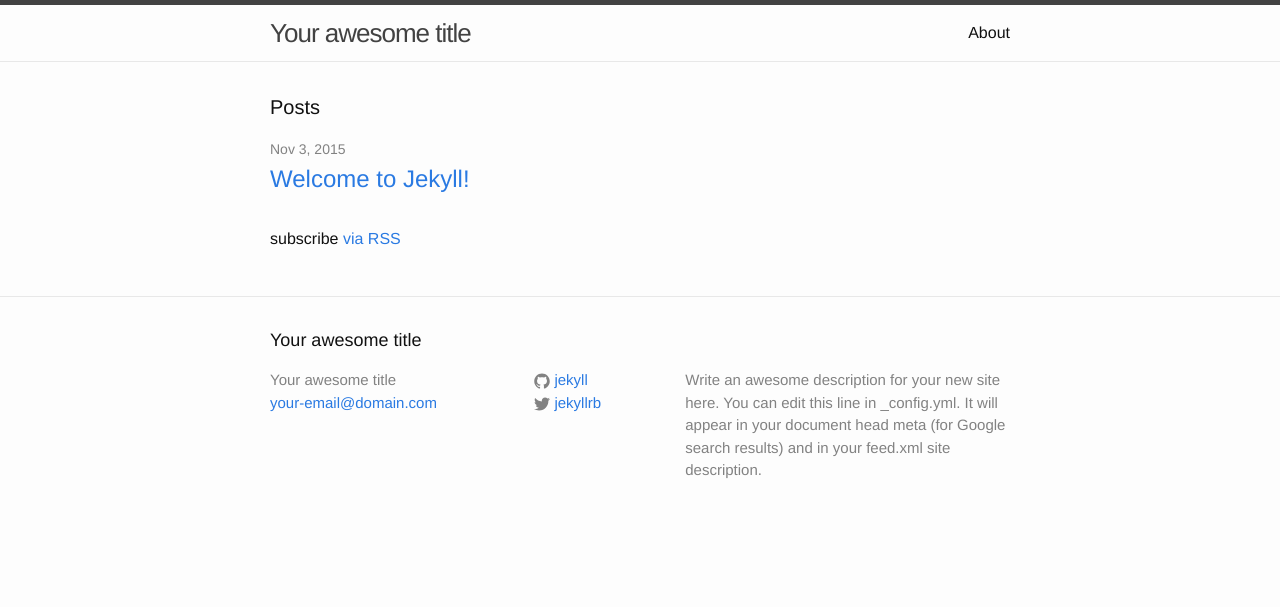
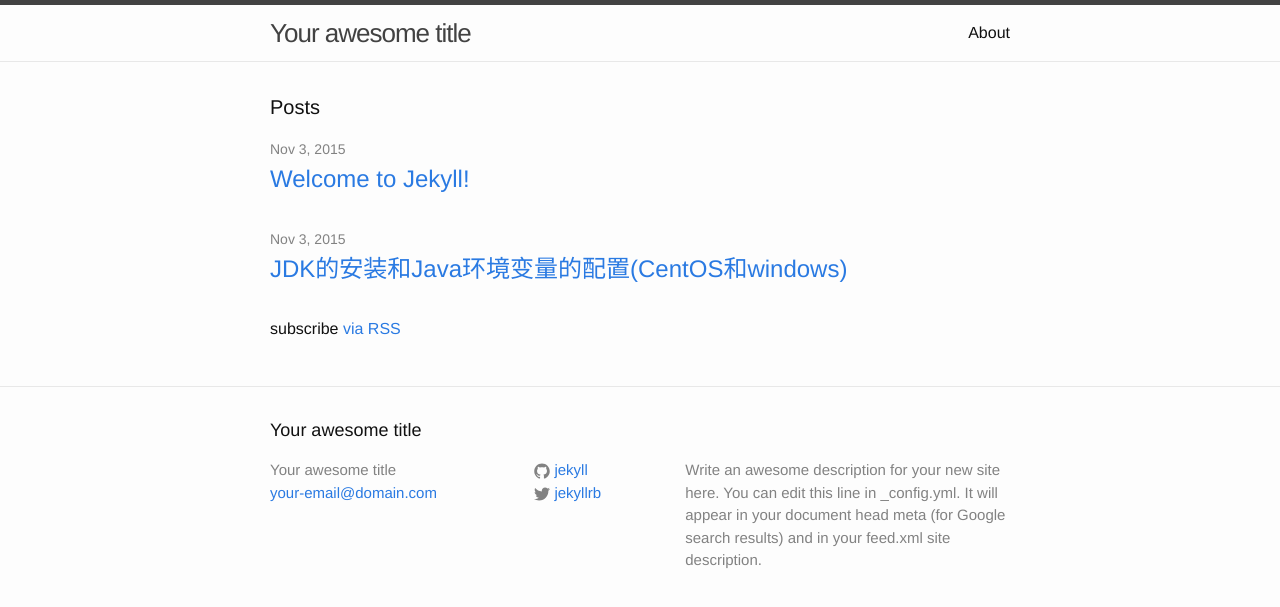
Before and after one commit to iyujian/iyujian.github.io, a Jekyll site: the page built from index.html, in a window 1280 px wide. Shown: the top 607 px of the page. Built offline with Jekyll 4.4.1, drawn with Linux system fonts in a browser that asks for light colours; part of the change alters nothing that is shown.

Commit message:
add 1 file

```diff
--- a/_config.yml
+++ b/_config.yml
@@ -19,3 +19,6 @@ github_username:  jekyll
 
 # Build settings
 markdown: kramdown
+
+# my custom define
+permalink: none
--- /dev/null
+++ b/_posts/java/2015-11-03-jdk-installation-in-centos-windows.markdown
@@ -0,0 +1,37 @@
+---
+layout: post
+title:  "JDK的安装和Java环境变量的配置(CentOS和windows)"
+date:   2015-11-03 14:09:27 +0800
+categories: java
+---
+1、从oracle下载JDK并安装，windows下直接点击安装即可，CentOS下用yum或rpm安装，具体过程略过。
+
+2、Windows下Java环境变量的配置
+
+1) 右击“计算机” -> “属性” -> “高级系统设置” -> “高级” -> “环境变量”；
+
+2) 新建系统变量“JAVA_HOME”，值为：jdk的安装路径，比如“D:\Java\jdk1.6.0_26”；
+
+3) 新建系统变量“CLASS_PATH”，值为：.;%JAVA_HOME%\lib\dt.jar;%JAVA_HOME%\lib\tools.jar（tools.jar和dt.jar的路径）；
+
+4) 修改系统变量“Path”，值为：;%JAVA_HOME%\bin;%JAVA_HOME%\jre\bin（bin和jre\bin的路径）；
+
+5) “javac”，显示javac命令用法等信息，表示java环境变量配置成功。
+
+3、CentOS下Java环境变量的配置
+
+{% highlight shell linenos %}
+
+vi /etc/profile
+
+{% endhighlight %}
+
+加入如下配置：
+
+{% highlight plaintext linenos %}
+
+export JAVA_HOME=/usr/java/jdk1.7.0_79
+export PATH=$JAVA_HOME/bin:$PATH
+export CLASSPATH=.:$JAVA_HOME/lib/dt.jar:$JAVA_HOME/lib/tools.jar
+
+{% endhighlight %}
```
